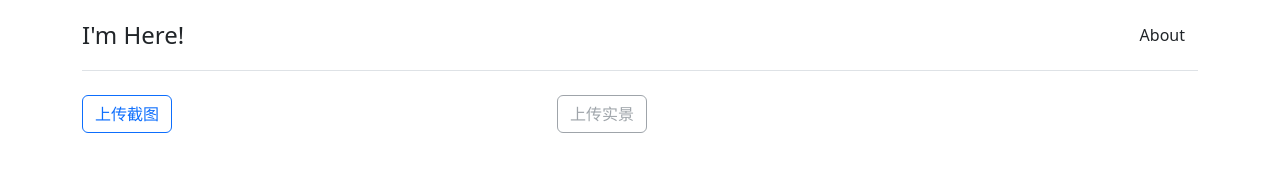
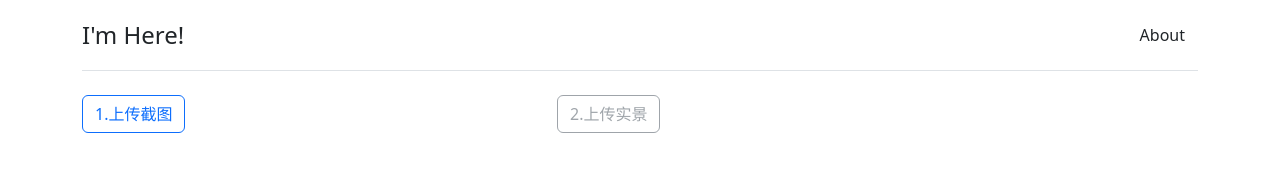
Before and after one commit to anitabi/IMHere, a React (Create React App) app: page / in a window 1280 px wide. Shown: the top 185 px of the page. Built offline with nearby package versions, Linux system fonts and the light colour scheme; a web font is replaced by a local one.

Commit message:
update text

```diff
--- a/src/App.js
+++ b/src/App.js
@@ -151,7 +151,7 @@ function App() {
                 className={`btn ${!secondImage ? 'btn-outline-primary' : 'btn-outline-secondary disabled'}`}
                 onClick={() => document.getElementById('fileInput').click()}
                 disabled={secondImage}>
-                上传截图
+                1.上传截图
               </button>
               <input
                 type="file"
@@ -166,7 +166,7 @@ function App() {
                 className={`btn ${firstImage ? 'btn-outline-primary' : 'btn-outline-secondary disabled'}`}
                 onClick={() => firstImage && document.getElementById('secondFileInput').click()}
                 disabled={!firstImage}>
-                上传实景
+                2.上传实景
               </button>
               <input
                 type="file"
```
